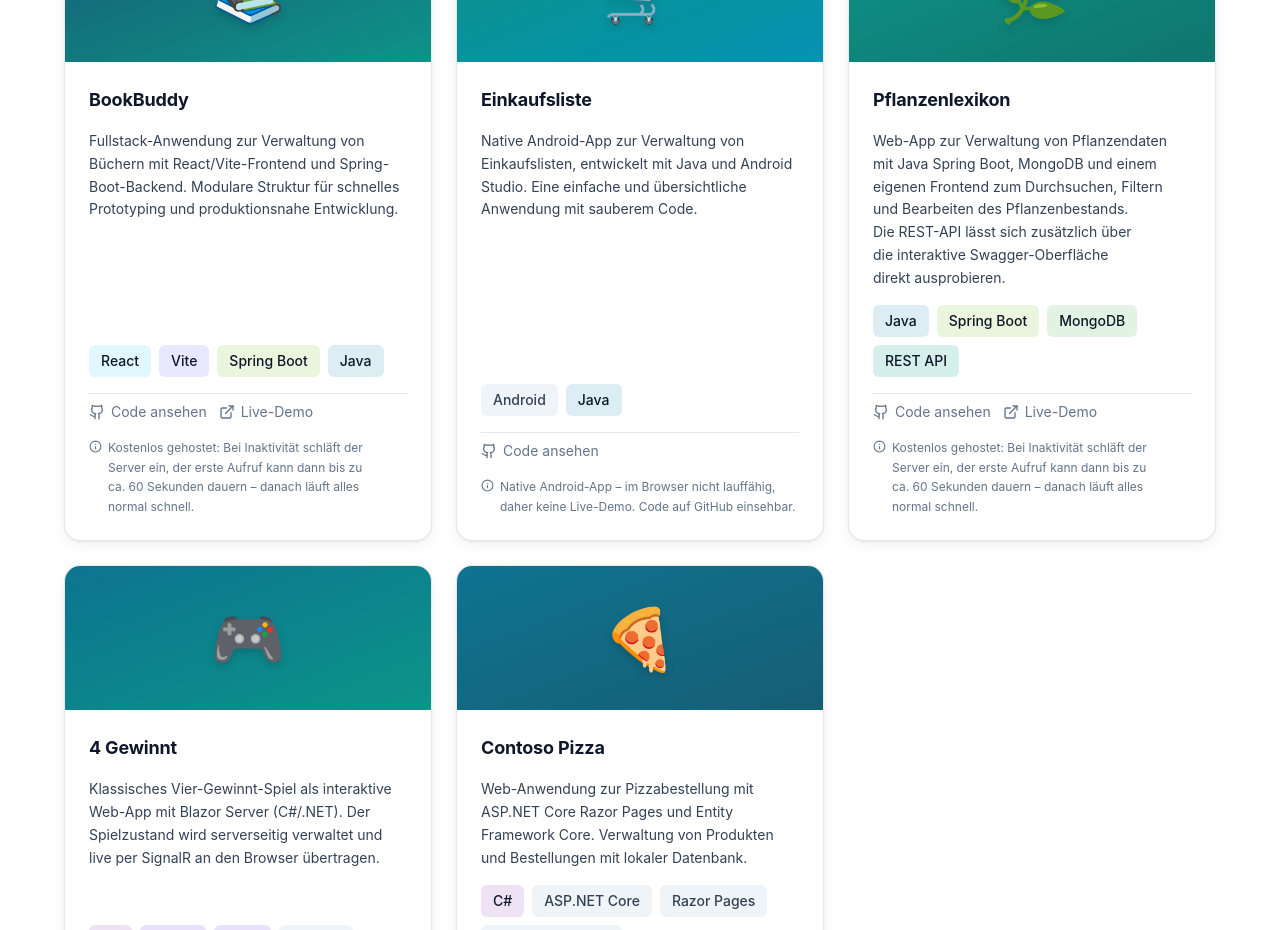
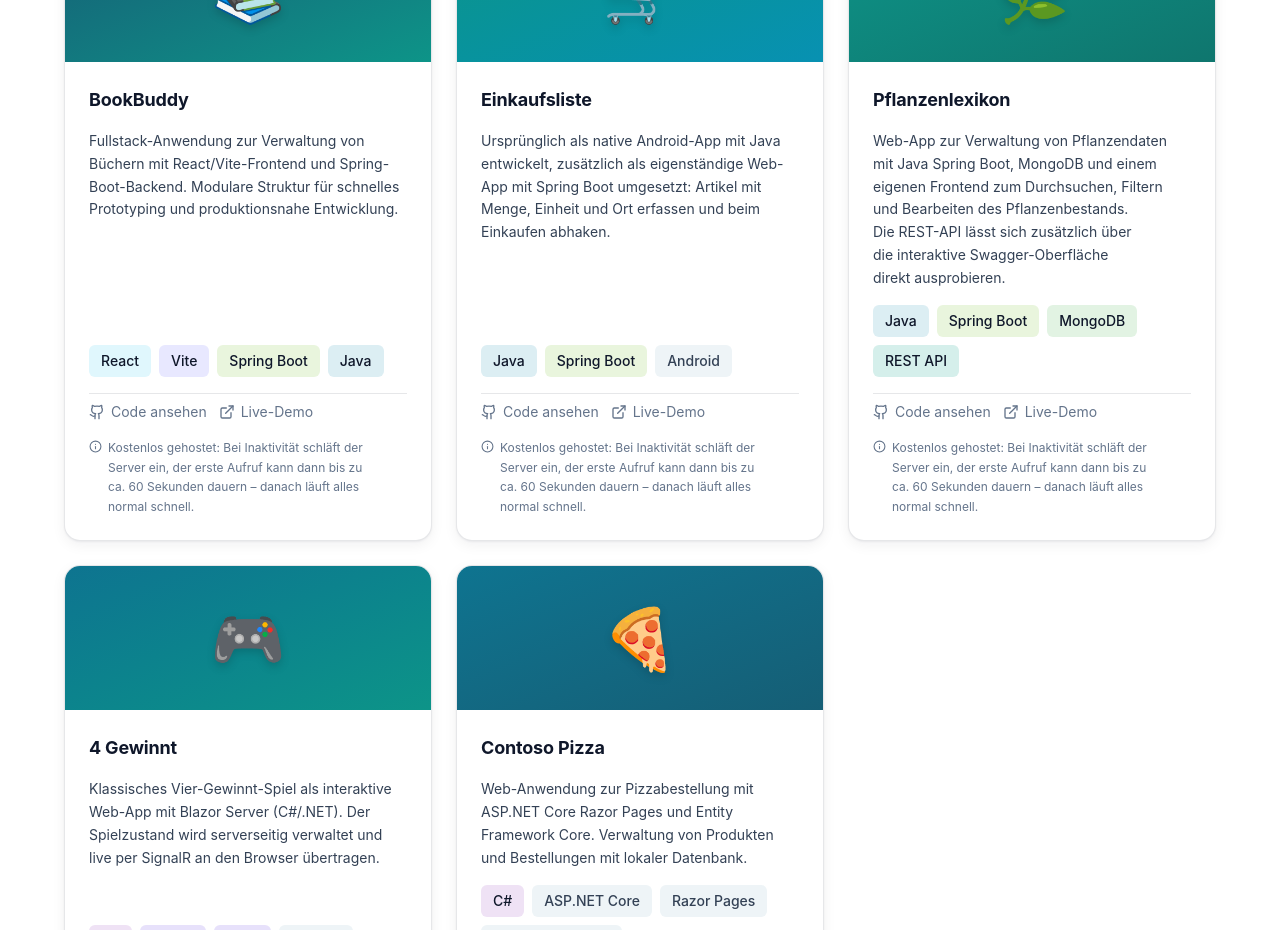
Before and after one commit to hafner312/BewerbungsPortfolio, a React (Vite) app: page / in a window 1280 px wide. Shown: the part 2820-3750 px from the top of the page. Built offline with nearby package versions, Linux system fonts and the light colour scheme.

Commit message:
Einkaufsliste: Live-Demo-Link ergaenzt
Jetzt zusaetzlich zur nativen Android-App als Web-App mit Spring Boot
umgesetzt und auf Render gehostet.

```diff
--- a/src/data/projects.ts
+++ b/src/data/projects.ts
@@ -19,10 +19,11 @@ export const projects: Project[] = [
   {
     title: 'Einkaufsliste',
     description:
-      'Native Android-App zur Verwaltung von Einkaufslisten, entwickelt mit Java und Android Studio. Eine einfache und übersichtliche Anwendung mit sauberem Code.',
-    tags: ['Android', 'Java'],
+      'Ursprünglich als native Android-App mit Java entwickelt, zusätzlich als eigenständige Web-App mit Spring Boot umgesetzt: Artikel mit Menge, Einheit und Ort erfassen und beim Einkaufen abhaken.',
+    tags: ['Java', 'Spring Boot', 'Android'],
     githubUrl: 'https://github.com/hafner312/Einkaufsliste',
-    hostingNote: 'Native Android-App – im Browser nicht lauffähig, daher keine Live-Demo. Code auf GitHub einsehbar.',
+    liveUrl: 'https://einkaufsliste-w6c7.onrender.com',
+    hostingNote,
     featured: false,
     icon: '🛒',
     gradient: 'from-[#0d9488] to-[#0891b2]',
```
